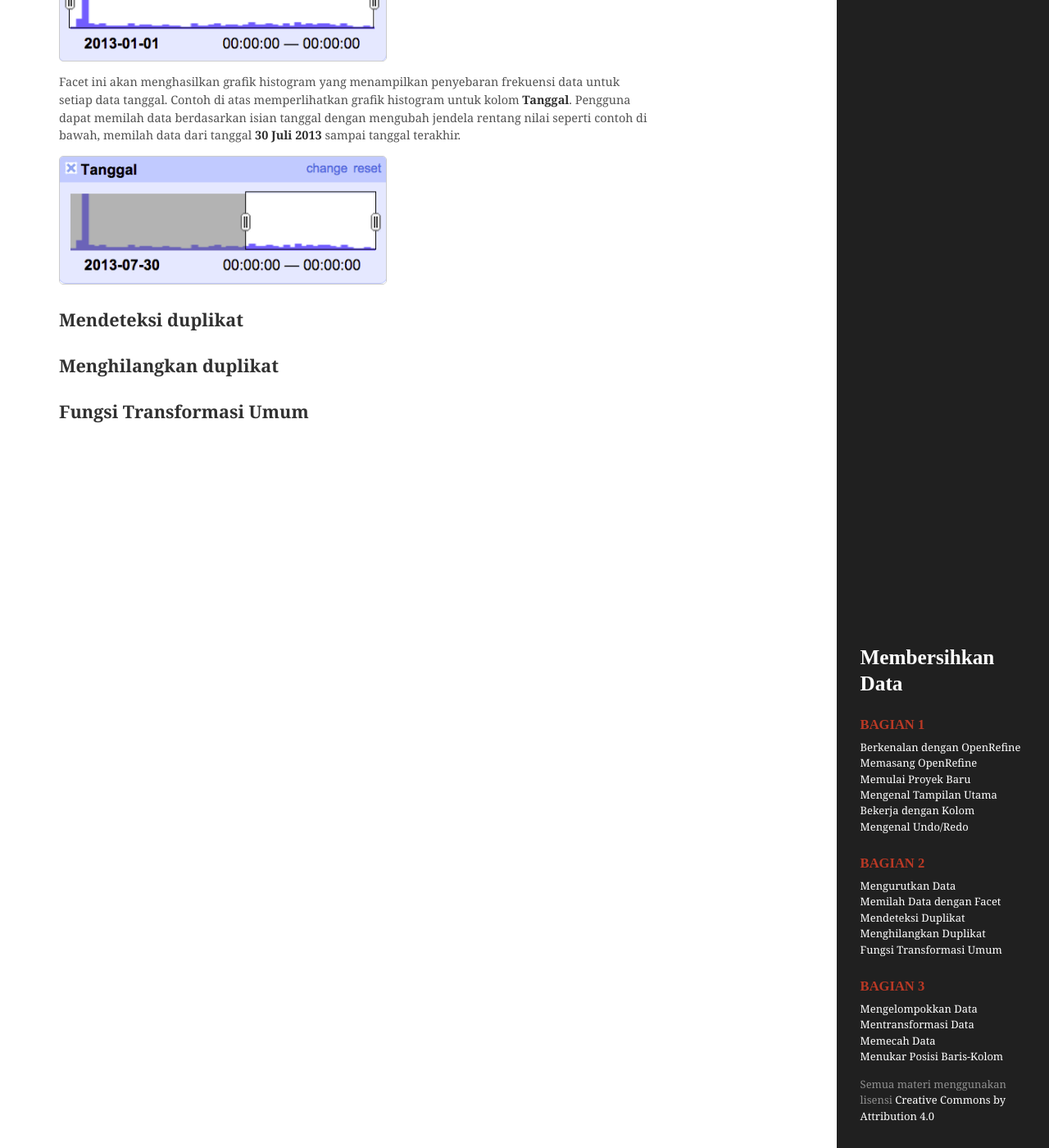
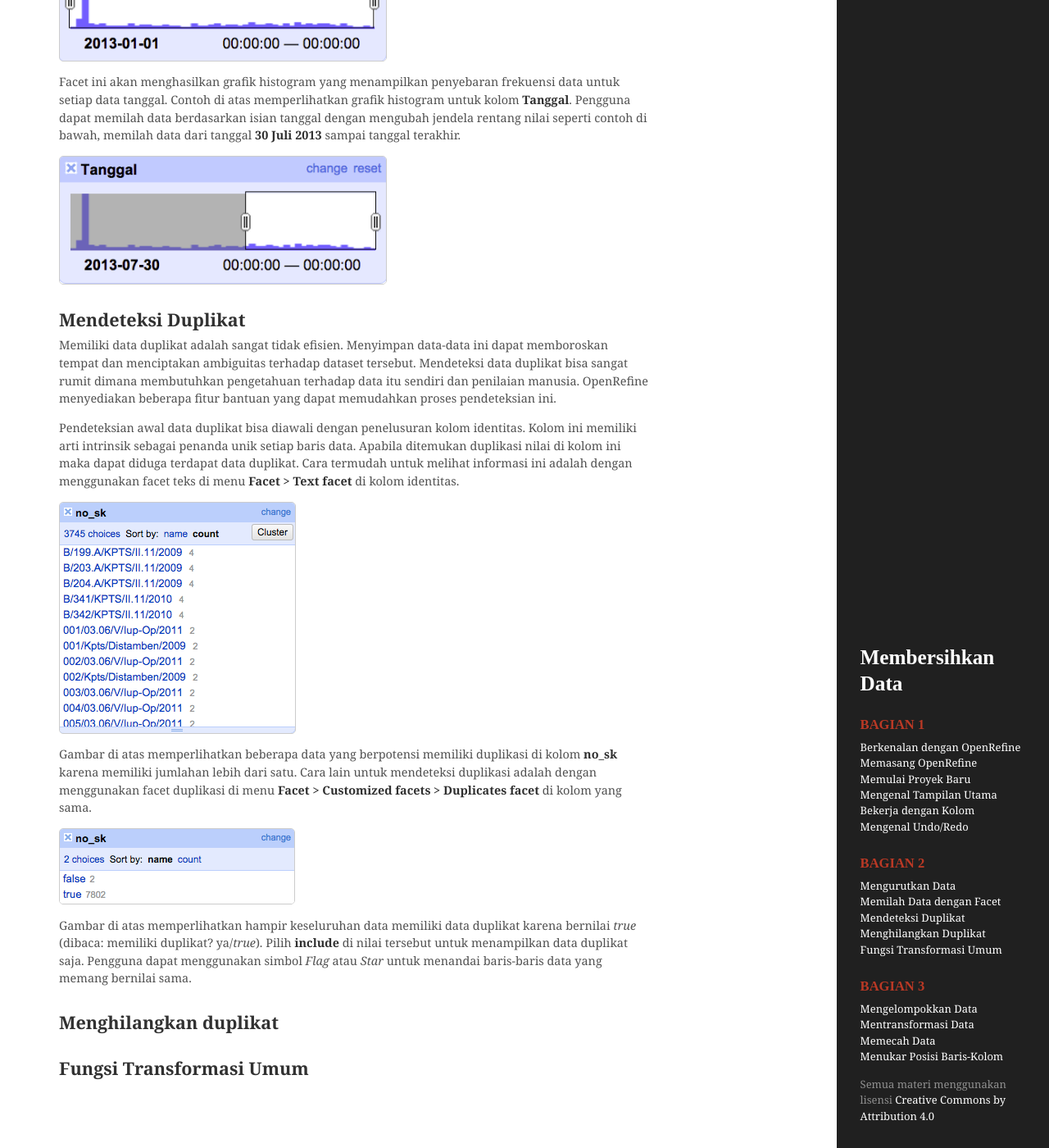
Before and after one commit to OpenDataLabJakarta/trainings, a Jekyll site: the page built from cleaning/index.html, in a window 1280 px wide and 1400 px high, scrolled down 7934 px. Shown: the whole window at 82% size. Built offline with Jekyll 4.4.1, drawn with Linux system fonts in a browser that asks for light colours; some web fonts are replaced.

Commit message:
Initial writing module detecting duplicates

```diff
--- a/_includes/modules/cleaning/2.3-detecting-duplicates.md
+++ b/_includes/modules/cleaning/2.3-detecting-duplicates.md
@@ -1,2 +1,14 @@
-Mendeteksi duplikat
+Mendeteksi Duplikat
 -------------------
+
+Memiliki data duplikat adalah sangat tidak efisien. Menyimpan data-data ini dapat memboroskan tempat dan menciptakan ambiguitas terhadap dataset tersebut. Mendeteksi data duplikat bisa sangat rumit dimana membutuhkan pengetahuan terhadap data itu sendiri dan penilaian manusia. OpenRefine menyediakan beberapa fitur bantuan yang dapat memudahkan proses pendeteksian ini.
+
+Pendeteksian awal data duplikat bisa diawali dengan penelusuran kolom identitas. Kolom ini memiliki arti intrinsik sebagai penanda unik setiap baris data. Apabila ditemukan duplikasi nilai di kolom ini maka dapat diduga terdapat data duplikat. Cara termudah untuk melihat informasi ini adalah dengan menggunakan facet teks di menu **Facet > Text facet** di kolom identitas.
+
+![idcolumn]({{ site.url }}public/img/detecting-duplicates-01.png)
+
+Gambar di atas memperlihatkan beberapa data yang berpotensi memiliki duplikasi di kolom **no_sk** karena memiliki jumlahan lebih dari satu. Cara lain untuk mendeteksi duplikasi adalah dengan menggunakan facet duplikasi di menu **Facet > Customized facets > Duplicates facet** di kolom yang sama.
+
+![duplicatesfacet]({{ site.url }}public/img/detecting-duplicates-02.png)
+
+Gambar di atas memperlihatkan hampir keseluruhan data memiliki data duplikat karena bernilai *true* (dibaca: memiliki duplikat? ya/*true*). Pilih **include** di nilai tersebut untuk menampilkan data duplikat saja. Pengguna dapat menggunakan simbol *Flag* atau *Star* untuk menandai baris-baris data yang memang bernilai sama.
--- a/public/css/main.css
+++ b/public/css/main.css
@@ -126,3 +126,15 @@ img[alt="timelinerange"] {
   display: block;
   border: 1px solid #ccc;
 }
+
+img[alt="idcolumn"] {
+  max-width: 400px;
+  display: block;
+  border: 1px solid #ccc;
+}
+
+img[alt="duplicatesfacet"] {
+  max-width: 400px;
+  display: block;
+  border: 1px solid #ccc;
+}
```
Also changed, not shown: public/img/detecting-duplicates-01.png (added), public/img/detecting-duplicates-02.png (added).
